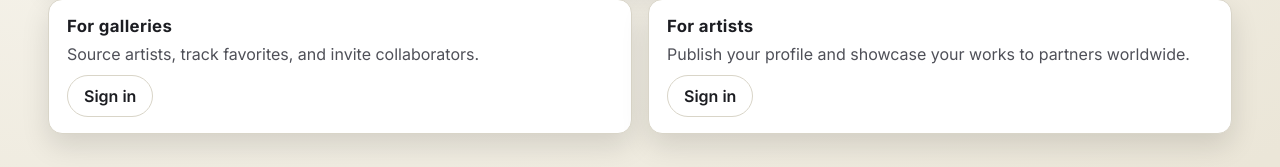
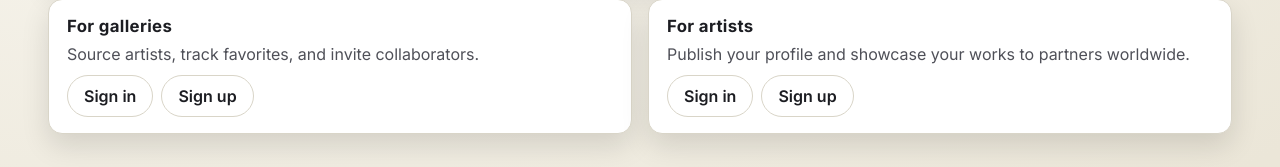
Before and after one commit to benjiii20/website_art, a plain HTML site: page docs/index.html in a window 1280 px wide. Shown: the part 424-591 px from the top of the page. Drawn offline with Linux system fonts and the light colour scheme.

Commit message:
refined the features

```diff
--- a/docs/index.html
+++ b/docs/index.html
@@ -193,12 +193,18 @@
         <div class="card">
           <h3>For galleries</h3>
           <p>Source artists, track favorites, and invite collaborators.</p>
-          <a class="pill-link" style="display:inline-flex;margin-top:8px;" href="./login_page/login.html">Sign in</a>
+          <div style="display:flex; gap:8px; margin-top:8px; flex-wrap:wrap;">
+            <a class="pill-link" style="display:inline-flex;" href="./login_page/login.html">Sign in</a>
+            <a class="pill-link" style="display:inline-flex;" href="mailto:khayaartss@gmail.com?subject=Sign%20up%20for%20Khaya%20%E2%80%94%20Galleries&body=Hi%20Khaya%20team%2C%0A%0AI'd%20like%20to%20sign%20up%20as%20a%20gallery.%20Please%20share%20next%20steps.%0A%0AThanks!">Sign up</a>
+          </div>
         </div>
         <div class="card">
           <h3>For artists</h3>
           <p>Publish your profile and showcase your works to partners worldwide.</p>
-          <a class="pill-link" style="display:inline-flex;margin-top:8px;" href="./login_page/login.html">Sign in</a>
+          <div style="display:flex; gap:8px; margin-top:8px; flex-wrap:wrap;">
+            <a class="pill-link" style="display:inline-flex;" href="./login_page/login.html">Sign in</a>
+            <a class="pill-link" style="display:inline-flex;" href="mailto:khayaartss@gmail.com?subject=Sign%20up%20for%20Khaya%20%E2%80%94%20Artists&body=Hi%20Khaya%20team%2C%0A%0AI'd%20like%20to%20sign%20up%20as%20an%20artist.%20Please%20share%20next%20steps.%0A%0AThanks!">Sign up</a>
+          </div>
         </div>
       </div>
     </section>
```
